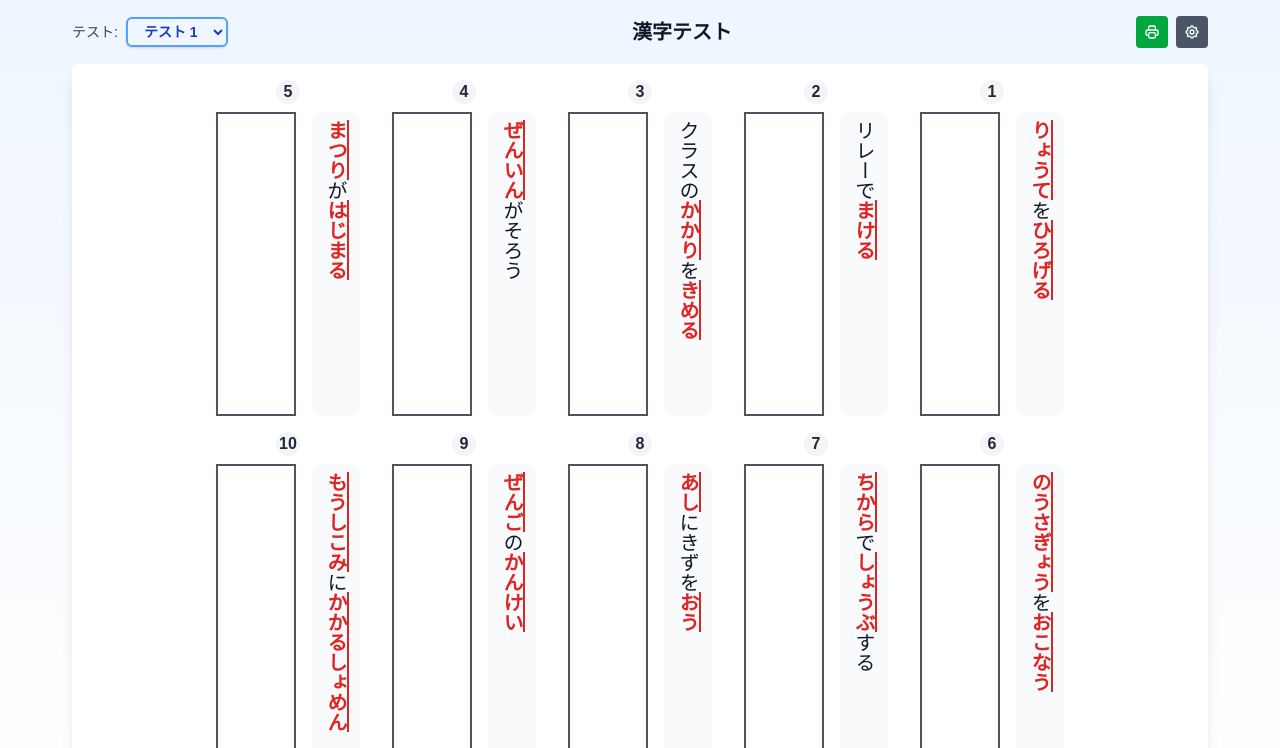
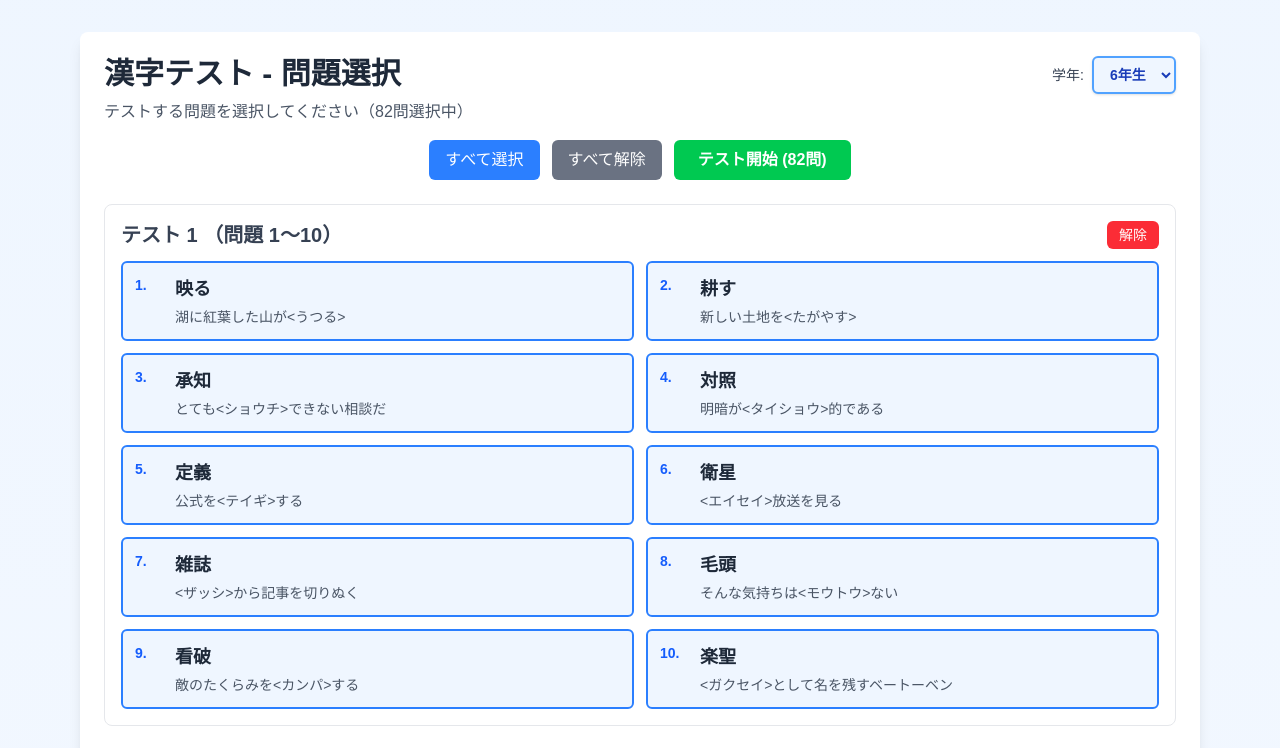
Before and after one commit to ayukatawago/kanji-study-app, a Next.js app: page / in a window 1280 px wide. Shown: the top 748 px of the page. Built offline with nearby package versions, Linux system fonts and the light colour scheme.

Commit message:
Add QuestionSelector as the main page

```diff
--- a/src/app/components/Header.tsx
+++ b/src/app/components/Header.tsx
@@ -9,13 +9,22 @@ interface HeaderProps {
   selectedTestId: number;
   onTestChange: (testId: number) => void;
   onPrint: () => void;
-  onSettingsClick: () => void;
+  onBackToSelector?: () => void;
 }
 
-export default function Header({ testData, selectedTestId, onTestChange, onPrint, onSettingsClick }: HeaderProps) {
+export default function Header({ testData, selectedTestId, onTestChange, onPrint, onBackToSelector }: HeaderProps) {
   return (
     <div className="flex justify-between items-center my-4 flex-shrink-0">
       <div className="flex items-center gap-2">
+        {onBackToSelector && (
+          <button
+            onClick={onBackToSelector}
+            className="bg-blue-600 hover:bg-blue-700 text-white font-bold py-2 px-3 rounded transition-colors text-sm"
+            title="問題選択に戻る"
+          >
+            ← 選択画面
+          </button>
+        )}
         <label htmlFor="test-select" className="text-sm font-medium text-gray-700">テスト:</label>
         <select
           id="test-select"
@@ -43,16 +52,6 @@ export default function Header({ testData, selectedTestId, onTestChange, onPrint
             <path strokeLinecap="round" strokeLinejoin="round" strokeWidth={2} d="M17 17h2a2 2 0 002-2v-4a2 2 0 00-2-2H5a2 2 0 00-2 2v4a2 2 0 002 2h2m2 4h6a2 2 0 002-2v-4a2 2 0 00-2-2H9a2 2 0 00-2 2v4a2 2 0 002 2zm8-12V5a2 2 0 00-2-2H9a2 2 0 00-2 2v4h10z" />
           </svg>
         </button>
-        <button
-          onClick={onSettingsClick}
-          className="bg-gray-600 hover:bg-gray-700 text-white font-bold py-2 px-2 rounded transition-colors"
-          title="設定"
-        >
-          <svg className="w-4 h-4" fill="none" stroke="currentColor" viewBox="0 0 24 24">
-            <path strokeLinecap="round" strokeLinejoin="round" strokeWidth={2} d="M10.325 4.317c.426-1.756 2.924-1.756 3.35 0a1.724 1.724 0 002.573 1.066c1.543-.94 3.31.826 2.37 2.37a1.724 1.724 0 001.065 2.572c1.756.426 1.756 2.924 0 3.35a1.724 1.724 0 00-1.066 2.573c.94 1.543-.826 3.31-2.37 2.37a1.724 1.724 0 00-2.572 1.065c-.426 1.756-2.924 1.756-3.35 0a1.724 1.724 0 00-2.573-1.066c-1.543.94-3.31-.826-2.37-2.37a1.724 1.724 0 00-1.065-2.572c-1.756-.426-1.756-2.924 0-3.35a1.724 1.724 0 001.066-2.573c-.94-1.543.826-3.31 2.37-2.37.996.608 2.296.07 2.572-1.065z" />
-            <path strokeLinecap="round" strokeLinejoin="round" strokeWidth={2} d="M15 12a3 3 0 11-6 0 3 3 0 016 0z" />
-          </svg>
-        </button>
       </div>
     </div>
   );
--- a/src/app/components/KanjiTest.tsx
+++ b/src/app/components/KanjiTest.tsx
@@ -4,7 +4,6 @@ import { useState, useEffect } from "react";
 import TestGrid from "./TestGrid";
 import Header from "./Header";
 import AnswerPopup from "./AnswerPopup";
-import SettingsModal from "./SettingsModal";
 
 interface Question {
   id: number;
@@ -16,23 +15,34 @@ interface TestData {
   questions: Question[];
 }
 
-export default function KanjiTest() {
+interface KanjiTestProps {
+  selectedQuestionIds?: Set<number>;
+  onBackToSelector?: () => void;
+  currentGrade?: number;
+}
+
+export default function KanjiTest({ selectedQuestionIds, onBackToSelector, currentGrade = 3 }: KanjiTestProps = {}) {
   const [testData, setTestData] = useState<TestData | null>(null);
   const [selectedTestId, setSelectedTestId] = useState<number>(1);
   const [answers, setAnswers] = useState<{ [key: number]: string }>({});
   const [showAnswer, setShowAnswer] = useState<{ questionIndex: number; answer: string } | null>(null);
-  const [currentDataSource, setCurrentDataSource] = useState<string>("kanji_grade3.json");
-  const [showSettings, setShowSettings] = useState<boolean>(false);
 
   useEffect(() => {
-    fetch(`/${currentDataSource}`)
+    const dataSource = `kanji_grade${currentGrade}.json`;
+    fetch(`/${dataSource}`)
       .then((res) => res.json())
       .then((data: TestData) => {
-        setTestData(data);
+        // Filter questions based on selectedQuestionIds if provided
+        if (selectedQuestionIds && selectedQuestionIds.size > 0) {
+          const filteredQuestions = data.questions.filter(q => selectedQuestionIds.has(q.id));
+          setTestData({ questions: filteredQuestions });
+        } else {
+          setTestData(data);
+        }
         setSelectedTestId(1); // Reset to first test when changing data source
       })
       .catch((error) => console.error("Error loading test data:", error));
-  }, [currentDataSource]);
+  }, [currentGrade, selectedQuestionIds]);
 
   // Initialize answers when test data or selected test changes
   useEffect(() => {
@@ -70,17 +80,6 @@ export default function KanjiTest() {
     }
   };
 
-  const handleDataSourceChange = (dataSource: string) => {
-    setCurrentDataSource(dataSource);
-  };
-
-  const handleSettingsClick = () => {
-    setShowSettings(true);
-  };
-
-  const handleSettingsClose = () => {
-    setShowSettings(false);
-  };
 
   if (!testData) {
     return (
@@ -106,7 +105,7 @@ export default function KanjiTest() {
           selectedTestId={selectedTestId}
           onTestChange={setSelectedTestId}
           onPrint={() => window.print()}
-          onSettingsClick={handleSettingsClick}
+          onBackToSelector={onBackToSelector}
         />
       </div>
 
@@ -128,15 +127,6 @@ export default function KanjiTest() {
           onClose={() => setShowAnswer(null)}
         />
       )}
-
-      {/* Settings Modal */}
-      {showSettings && (
-        <SettingsModal
-          currentDataSource={currentDataSource}
-          onDataSourceChange={handleDataSourceChange}
-          onClose={handleSettingsClose}
-        />
-      )}
     </div>
   );
 }
--- /dev/null
+++ b/src/app/components/QuestionSelector.tsx
@@ -0,0 +1,169 @@
+"use client";
+
+interface Question {
+  id: number;
+  question: string;
+  answer: string;
+}
+
+interface QuestionSelectorProps {
+  questions: Question[];
+  selectedQuestions: Set<number>;
+  onToggleQuestion: (questionId: number) => void;
+  onSelectAll: () => void;
+  onDeselectAll: () => void;
+  onStartTest: () => void;
+  currentGrade: number;
+  onGradeChange: (grade: number) => void;
+}
+
+export default function QuestionSelector({
+  questions,
+  selectedQuestions,
+  onToggleQuestion,
+  onSelectAll,
+  onDeselectAll,
+  onStartTest,
+  currentGrade,
+  onGradeChange,
+}: QuestionSelectorProps) {
+  // Group questions by test (10 questions per test)
+  const testsCount = Math.ceil(questions.length / 10);
+  const tests = Array.from({ length: testsCount }, (_, i) => i + 1);
+
+  const isTestFullySelected = (testNumber: number) => {
+    const startId = (testNumber - 1) * 10 + 1;
+    const endId = Math.min(testNumber * 10, questions.length);
+    for (let id = startId; id <= endId; id++) {
+      if (!selectedQuestions.has(id)) return false;
+    }
+    return true;
+  };
+
+  const toggleTest = (testNumber: number) => {
+    const startId = (testNumber - 1) * 10 + 1;
+    const endId = Math.min(testNumber * 10, questions.length);
+    const isFullySelected = isTestFullySelected(testNumber);
+
+    for (let id = startId; id <= endId; id++) {
+      if (isFullySelected && selectedQuestions.has(id)) {
+        onToggleQuestion(id);
+      } else if (!isFullySelected && !selectedQuestions.has(id)) {
+        onToggleQuestion(id);
+      }
+    }
+  };
+
+  return (
+    <div className="max-w-6xl mx-auto px-4 py-8">
+      <div className="bg-white rounded-lg shadow-lg p-6">
+        <div className="flex justify-between items-start mb-4">
+          <div className="flex-1">
+            <h1 className="text-3xl font-bold text-gray-800">
+              漢字テスト - 問題選択
+            </h1>
+            <p className="text-gray-600 mt-2">
+              テストする問題を選択してください（{selectedQuestions.size}問選択中）
+            </p>
+          </div>
+          <div className="flex items-center gap-2">
+            <label htmlFor="grade-select" className="text-sm font-medium text-gray-700">
+              学年:
+            </label>
+            <select
+              id="grade-select"
+              value={currentGrade}
+              onChange={(e) => onGradeChange(Number(e.target.value))}
+              className="border-2 border-blue-400 rounded-md px-3 py-2 text-sm font-semibold bg-blue-50 text-blue-800 focus:border-blue-500 focus:outline-none focus:ring-2 focus:ring-blue-200 shadow-sm"
+            >
+              <option value={3}>3年生</option>
+              <option value={6}>6年生</option>
+            </select>
+          </div>
+        </div>
+
+        {/* Control buttons */}
+        <div className="flex gap-3 mb-6 flex-wrap justify-center">
+          <button
+            onClick={onSelectAll}
+            className="px-4 py-2 bg-blue-500 text-white rounded-md hover:bg-blue-600 transition-colors"
+          >
+            すべて選択
+          </button>
+          <button
+            onClick={onDeselectAll}
+            className="px-4 py-2 bg-gray-500 text-white rounded-md hover:bg-gray-600 transition-colors"
+          >
+            すべて解除
+          </button>
+          <button
+            onClick={onStartTest}
+            disabled={selectedQuestions.size === 0}
+            className="px-6 py-2 bg-green-500 text-white rounded-md hover:bg-green-600 transition-colors disabled:bg-gray-300 disabled:cursor-not-allowed font-semibold"
+          >
+            テスト開始 ({selectedQuestions.size}問)
+          </button>
+        </div>
+
+        {/* Test groups */}
+        <div className="space-y-6">
+          {tests.map((testNumber) => {
+            const startIdx = (testNumber - 1) * 10;
+            const endIdx = Math.min(testNumber * 10, questions.length);
+            const testQuestions = questions.slice(startIdx, endIdx);
+
+            return (
+              <div key={testNumber} className="border border-gray-200 rounded-lg p-4">
+                <div className="flex items-center justify-between mb-3">
+                  <h2 className="text-xl font-semibold text-gray-700">
+                    テスト {testNumber} （問題 {startIdx + 1}～{endIdx}）
+                  </h2>
+                  <button
+                    onClick={() => toggleTest(testNumber)}
+                    className={`px-3 py-1 rounded-md text-sm transition-colors ${
+                      isTestFullySelected(testNumber)
+                        ? "bg-red-500 text-white hover:bg-red-600"
+                        : "bg-blue-500 text-white hover:bg-blue-600"
+                    }`}
+                  >
+                    {isTestFullySelected(testNumber) ? "解除" : "選択"}
+                  </button>
+                </div>
+
+                <div className="grid grid-cols-1 sm:grid-cols-2 gap-3">
+                  {testQuestions.map((q) => (
+                    <button
+                      key={q.id}
+                      onClick={() => onToggleQuestion(q.id)}
+                      className={`p-3 rounded-md text-left transition-colors border-2 ${
+                        selectedQuestions.has(q.id)
+                          ? "bg-blue-50 border-blue-500 hover:bg-blue-100"
+                          : "bg-gray-50 border-gray-200 hover:bg-gray-100"
+                      }`}
+                    >
+                      <div className="flex items-start gap-2">
+                        <span className={`text-sm font-bold min-w-[2rem] ${
+                          selectedQuestions.has(q.id) ? "text-blue-600" : "text-gray-500"
+                        }`}>
+                          {q.id}.
+                        </span>
+                        <div className="flex-1">
+                          <div className="text-lg font-bold text-gray-800 mb-1">
+                            {q.answer}
+                          </div>
+                          <div className="text-sm text-gray-600">
+                            {q.question}
+                          </div>
+                        </div>
+                      </div>
+                    </button>
+                  ))}
+                </div>
+              </div>
+            );
+          })}
+        </div>
+      </div>
+    </div>
+  );
+}
--- a/src/app/page.tsx
+++ b/src/app/page.tsx
@@ -1,10 +1,106 @@
+"use client";
+
+import { useState, useEffect } from "react";
 import KanjiTest from "./components/KanjiTest";
+import QuestionSelector from "./components/QuestionSelector";
+
+interface Question {
+  id: number;
+  question: string;
+  answer: string;
+}
+
+interface TestData {
+  questions: Question[];
+}
 
 export default function Home() {
+  const [showSelector, setShowSelector] = useState(true);
+  const [selectedQuestions, setSelectedQuestions] = useState<Set<number>>(new Set());
+  const [testData, setTestData] = useState<TestData | null>(null);
+  const [currentGrade, setCurrentGrade] = useState<number>(6);
+
+  useEffect(() => {
+    const dataSource = `kanji_grade${currentGrade}.json`;
+    fetch(`/${dataSource}`)
+      .then((res) => res.json())
+      .then((data: TestData) => {
+        setTestData(data);
+        // Select all questions by default
+        const allQuestionIds = new Set(data.questions.map(q => q.id));
+        setSelectedQuestions(allQuestionIds);
+      })
+      .catch((error) => console.error("Error loading test data:", error));
+  }, [currentGrade]);
+
+  const handleToggleQuestion = (questionId: number) => {
+    setSelectedQuestions(prev => {
+      const newSet = new Set(prev);
+      if (newSet.has(questionId)) {
+        newSet.delete(questionId);
+      } else {
+        newSet.add(questionId);
+      }
+      return newSet;
+    });
+  };
+
+  const handleSelectAll = () => {
+    if (testData) {
+      const allQuestionIds = new Set(testData.questions.map(q => q.id));
+      setSelectedQuestions(allQuestionIds);
+    }
+  };
+
+  const handleDeselectAll = () => {
+    setSelectedQuestions(new Set());
+  };
+
+  const handleStartTest = () => {
+    setShowSelector(false);
+  };
+
+  const handleBackToSelector = () => {
+    setShowSelector(true);
+  };
+
+  const handleGradeChange = (grade: number) => {
+    setCurrentGrade(grade);
+  };
+
+  if (!testData) {
+    return (
+      <div className="h-screen bg-gradient-to-b from-blue-50 to-white flex items-center justify-center">
+        <div className="text-gray-600">テストデータを読み込み中...</div>
+      </div>
+    );
+  }
+
+  if (showSelector) {
+    return (
+      <div className="min-h-screen bg-gradient-to-b from-blue-50 to-white">
+        <QuestionSelector
+          questions={testData.questions}
+          selectedQuestions={selectedQuestions}
+          onToggleQuestion={handleToggleQuestion}
+          onSelectAll={handleSelectAll}
+          onDeselectAll={handleDeselectAll}
+          onStartTest={handleStartTest}
+          currentGrade={currentGrade}
+          onGradeChange={handleGradeChange}
+        />
+      </div>
+    );
+  }
+
   return (
     <div className="h-screen bg-gradient-to-b from-blue-50 to-white overflow-hidden print:from-white">
       <main className="h-full">
-        <KanjiTest />
+        <KanjiTest
+          selectedQuestionIds={selectedQuestions}
+          onBackToSelector={handleBackToSelector}
+          currentGrade={currentGrade}
+        />
       </main>
     </div>
   );
```
